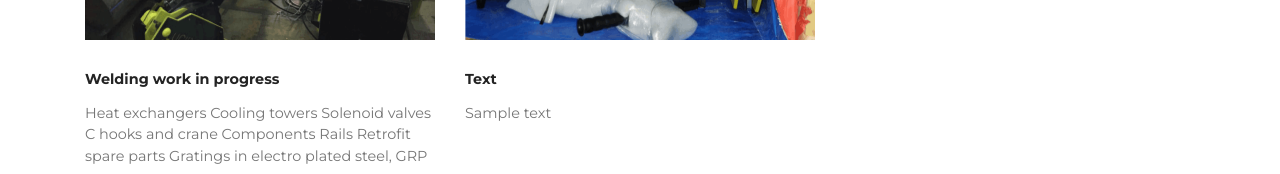
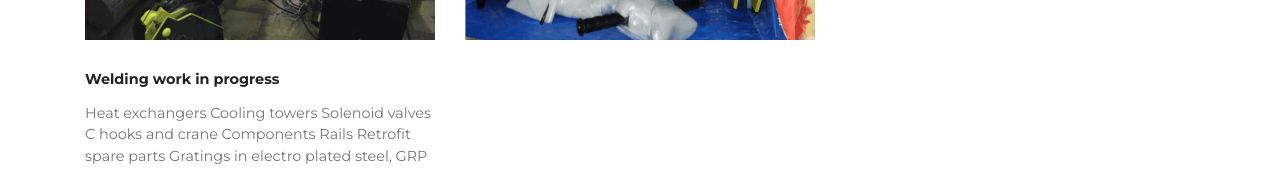
Before and after one commit to ushainfrasolutions/ushainfrasolutions.github.io, a plain HTML site: page Hdpe pipe jointing machine.html in a window 1280 px wide. Shown: the part 403-577 px from the top of the page. Drawn offline with Linux system fonts and the light colour scheme.

Commit message:
Update Hdpe pipe jointing machine.html

```diff
--- a/Hdpe pipe jointing machine.html
+++ b/Hdpe pipe jointing machine.html
@@ -105,9 +105,9 @@
                     </div>
                     <div class="item-content">
                         <h4 class="item-title mbr-fonts-style pb-3 display-7"><strong>
-                            Text</strong></h4>
+                            </strong></h4>
 
-                        <p class="item-text display-7">Sample text</p>
+                        <p class="item-text display-7"></p>
                     </div>
 
                 </div>
```
